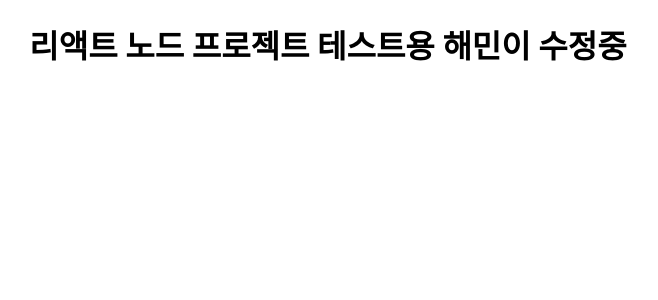
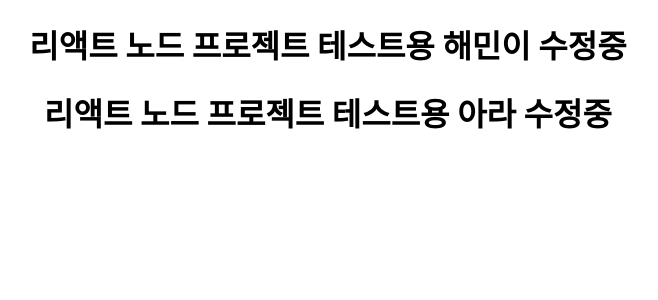
Before and after one commit to pier101/PROJECT_WooksChilds, a React (Create React App) app: page / in a window 1280 px wide. Shown: the top 300 px of the page, without its empty margins (312-970 px from the left). Built offline with nearby package versions, Linux system fonts and the light colour scheme.

Commit message:
아라수정본

```diff
--- a/src/App.js
+++ b/src/App.js
@@ -5,6 +5,8 @@ function App() {
   return (
     <div className="App">
       <h1>리액트 노드 프로젝트 테스트용 해민이 수정중</h1>
+      <h1>리액트 노드 프로젝트 테스트용 아라 수정중</h1>
+
     </div>
   );
 }
```
